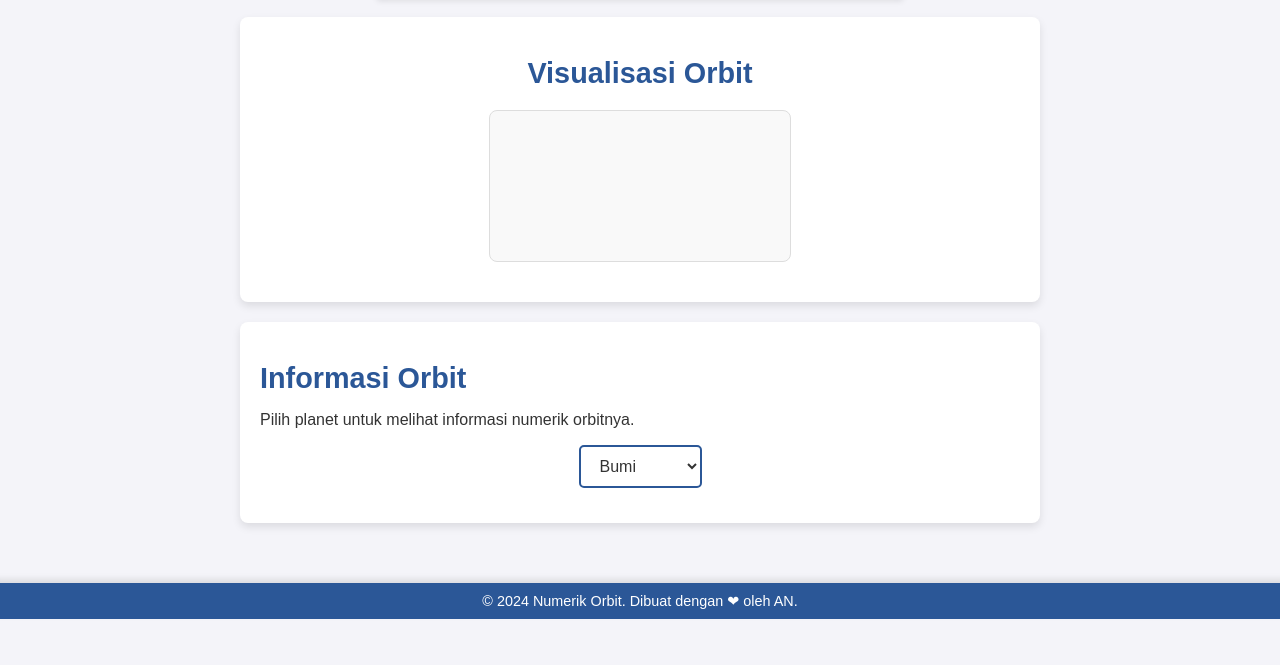
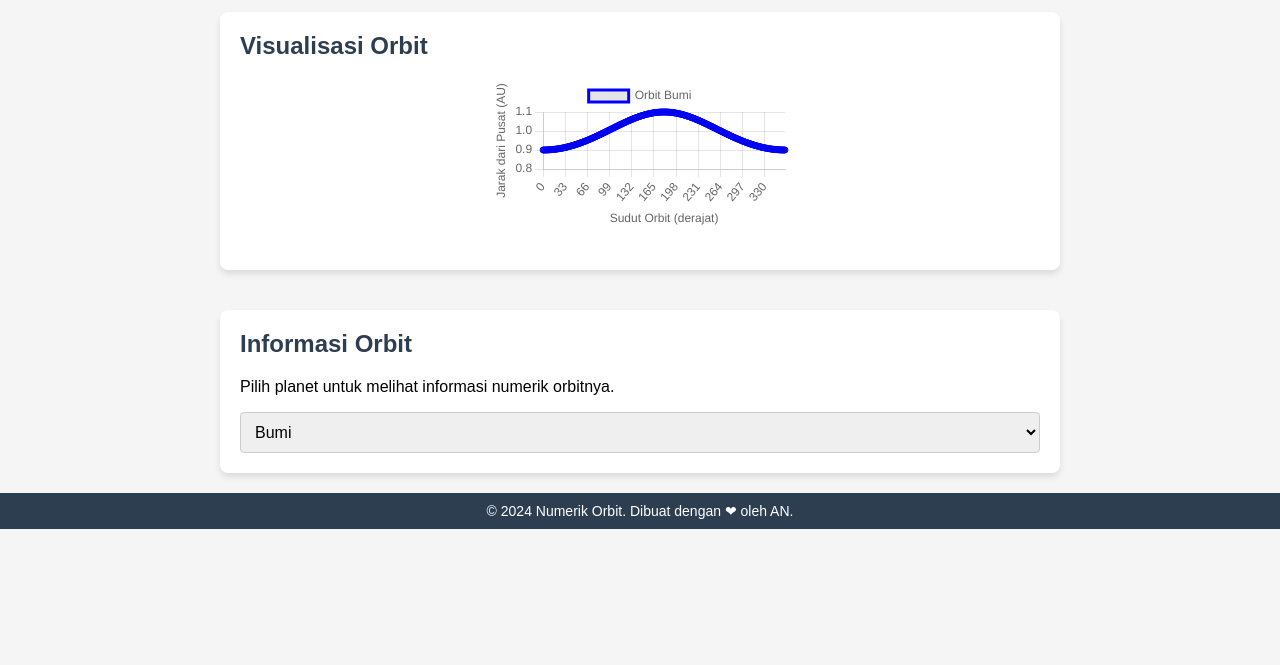
Before and after one commit to FauziHrtnt/kirill, a plain HTML site: page index.html in a window 1280 px wide. Shown: the part 135-800 px from the top of the page. Drawn offline with nearby package versions, Linux system fonts and the light colour scheme.

Commit message:
Update index.html

```diff
--- a/index.html
+++ b/index.html
@@ -1,55 +1,121 @@
 <!DOCTYPE html>
-<html lang="id">
+<html lang="en">
 <head>
     <meta charset="UTF-8">
     <meta name="viewport" content="width=device-width, initial-scale=1.0">
-    <title>Numerik Orbit Satelit dan Planet</title>
-    <link rel="stylesheet" href="styles.css">
+    <title>Orbit Planet di Tata Surya</title>
+    <!-- Tambahkan CSS eksternal -->
+    <style>
+        body {
+            font-family: Arial, sans-serif;
+            margin: 0;
+            padding: 0;
+            background-color: #f5f5f5;
+            display: flex;
+            flex-direction: column;
+            align-items: center;
+        }
+
+        header {
+            background-color: #2c3e50;
+            color: white;
+            padding: 20px;
+            text-align: center;
+            width: 100%;
+        }
+
+        header h1 {
+            margin: 0;
+        }
+
+        .container {
+            max-width: 800px;
+            width: 100%;
+            padding: 20px;
+            background-color: white;
+            box-shadow: 0 4px 6px rgba(0, 0, 0, 0.1);
+            border-radius: 8px;
+            margin: 20px 0;
+        }
+
+        .container h2 {
+            margin-top: 0;
+            color: #2c3e50;
+        }
+
+        footer {
+            background-color: #2c3e50;
+            color: white;
+            padding: 10px;
+            width: 100%;
+            text-align: center;
+            font-size: 14px;
+        }
+
+        select {
+            padding: 10px;
+            border: 1px solid #ccc;
+            border-radius: 4px;
+            font-size: 16px;
+            width: 100%;
+            box-sizing: border-box;
+        }
+
+        canvas {
+            display: block;
+            margin: 20px auto;
+            max-width: 100%;
+        }
+    </style>
+    <!-- Tambahkan pustaka Chart.js -->
     <script src="https://cdn.jsdelivr.net/npm/chart.js"></script>
 </head>
 <body>
-    <!-- Header -->
     <header>
         <h1>Orbit Planet di Tata Surya</h1>
         <p>Mengetahui data orbit planet dengan grafik interaktif.</p>
     </header>
 
-    <!-- Main Content -->
-    <main>
-        <!-- Visualisasi Orbit -->
-        <section id="orbit-visual">
+    <div class="container">
         <h2>Visualisasi Orbit</h2>
         <canvas id="orbitChart"></canvas>
-        </section>
+    </div>
 
-        <!-- Informasi Orbit -->
-        <section id="info">
+    <div class="container">
         <h2>Informasi Orbit</h2>
         <p>Pilih planet untuk melihat informasi numerik orbitnya.</p>
-            <select id="objectSelector" onchange="updateChart()">
+        <select id="objectSelector">
             <option value="earth">Bumi</option>
             <option value="mars">Mars</option>
-                <option value="moon">Bulan</option>
+            <option value="venus">Venus</option>
             <option value="jupiter">Jupiter</option>
-                <option value="venus">Venus</option>
-                <option value="saturn">Saturnus</option>
-                <option value="neptune">Neptunus</option>
         </select>
-        </section>
-    </main>
+    </div>
 
-    <!-- Footer -->
     <footer>
-        <p>&copy; 2024 Numerik Orbit. Dibuat dengan ❤ oleh AN.</p>
+        &copy; 2024 Numerik Orbit. Dibuat dengan &#10084; oleh AN.
     </footer>
 
-    <!-- Script -->
     <script>
+        // Fungsi untuk menghasilkan data orbit berbentuk elips
+        function generateOrbitData(semiMajorAxis) {
+            const data = [];
+            const eccentricity = 0.1; // Eksentrisitas orbit
+
+            for (let angle = 0; angle <= 360; angle++) {
+                const radian = (angle * Math.PI) / 180;
+                const r = semiMajorAxis * (1 - eccentricity ** 2) / (1 + eccentricity * Math.cos(radian));
+                data.push(r);
+            }
+            return data;
+        }
+
+        // Inisialisasi grafik
         const ctx = document.getElementById("orbitChart").getContext("2d");
         let orbitChart = new Chart(ctx, {
             type: "line",
             data: {
-                labels: Array.from({ length: 360 }, (_, i) => i),
+                labels: Array.from({ length: 361 }, (_, i) => i),
                 datasets: [
                     {
                         label: "Orbit Bumi",
@@ -62,6 +128,11 @@
             },
             options: {
                 responsive: true,
+                plugins: {
+                    legend: {
+                        position: 'top',
+                    },
+                },
                 scales: {
                     x: {
                         title: {
@@ -79,54 +150,35 @@
             },
         });
 
-        function generateOrbitData(semiMajorAxis) {
-            const data = [];
-            for (let i = 0; i < 360; i++) {
-                const radians = (i * Math.PI) / 180;
-                const distance = semiMajorAxis * (1 - 0.0167 * Math.cos(radians)); // simulasi orbit elips sederhana
-                data.push(distance);
-            }
-            return data;
-        }
-
+        // Fungsi untuk memperbarui grafik
         function updateChart() {
             const object = document.getElementById("objectSelector").value;
             let semiMajorAxis;
 
             switch (object) {
                 case "earth":
-                    semiMajorAxis = 1; // AU
+                    semiMajorAxis = 1;
                     break;
                 case "mars":
-                    semiMajorAxis = 1.52; // AU
+                    semiMajorAxis = 1.52;
                     break;
-                case "moon":
-                    semiMajorAxis = 0.00257; // AU
+                case "venus":
+                    semiMajorAxis = 0.72;
                     break;
                 case "jupiter":
-                    semiMajorAxis = 5.2; // AU
-                    break;
-                case "venus":
-                    semiMajorAxis = 0.72; // AU
-                    break;
-                case "saturn":
-                    semiMajorAxis = 9.58; // AU
-                    break;
-                case "neptune":
-                    semiMajorAxis = 30.07; // AU
+                    semiMajorAxis = 5.2;
                     break;
                 default:
                     semiMajorAxis = 1;
             }
 
             orbitChart.data.datasets[0].data = generateOrbitData(semiMajorAxis);
-            orbitChart.data.datasets[0].label = Orbit ${capitalize(object)};
+            orbitChart.data.datasets[0].label = `Orbit ${object.charAt(0).toUpperCase() + object.slice(1)}`;
             orbitChart.update();
         }
 
-        function capitalize(str) {
-            return str.charAt(0).toUpperCase() + str.slice(1);
-        }
+        // Tambahkan event listener pada dropdown
+        document.getElementById("objectSelector").addEventListener("change", updateChart);
     </script>
 </body>
 </html>
```
Lines whose indentation alone changed are shown as unchanged.
